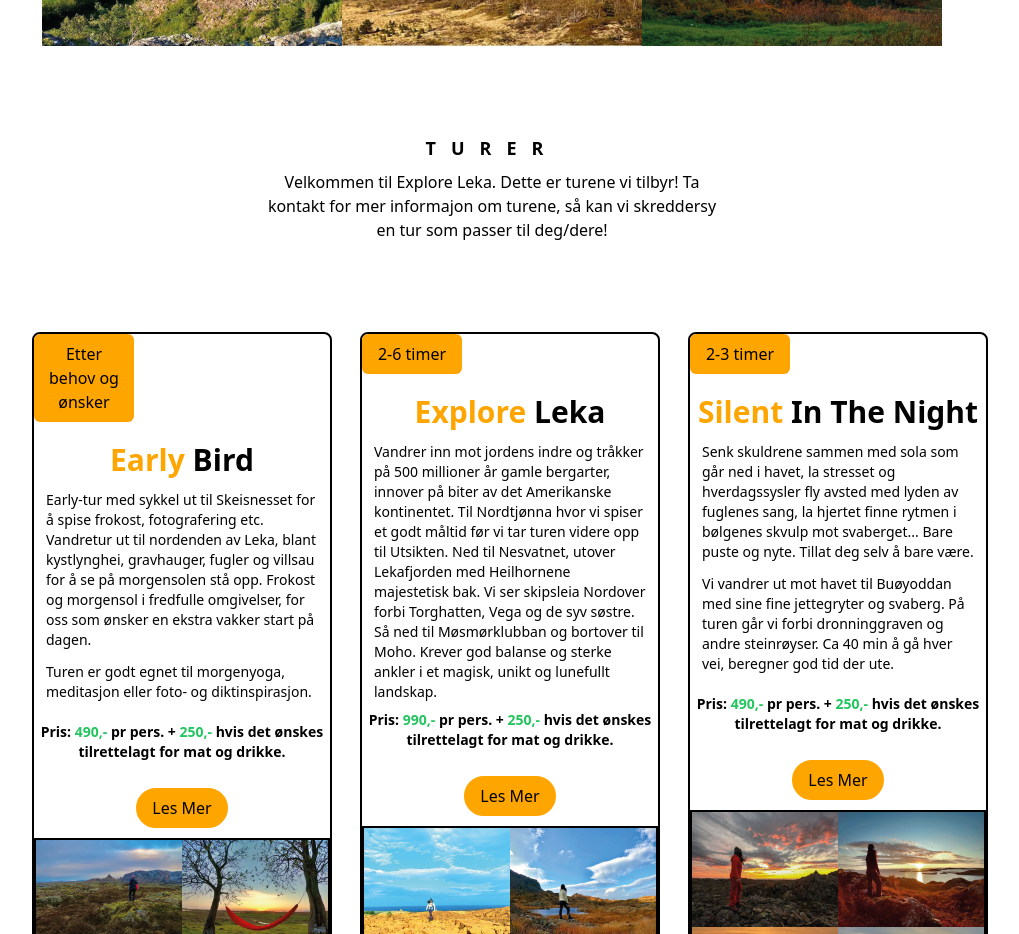
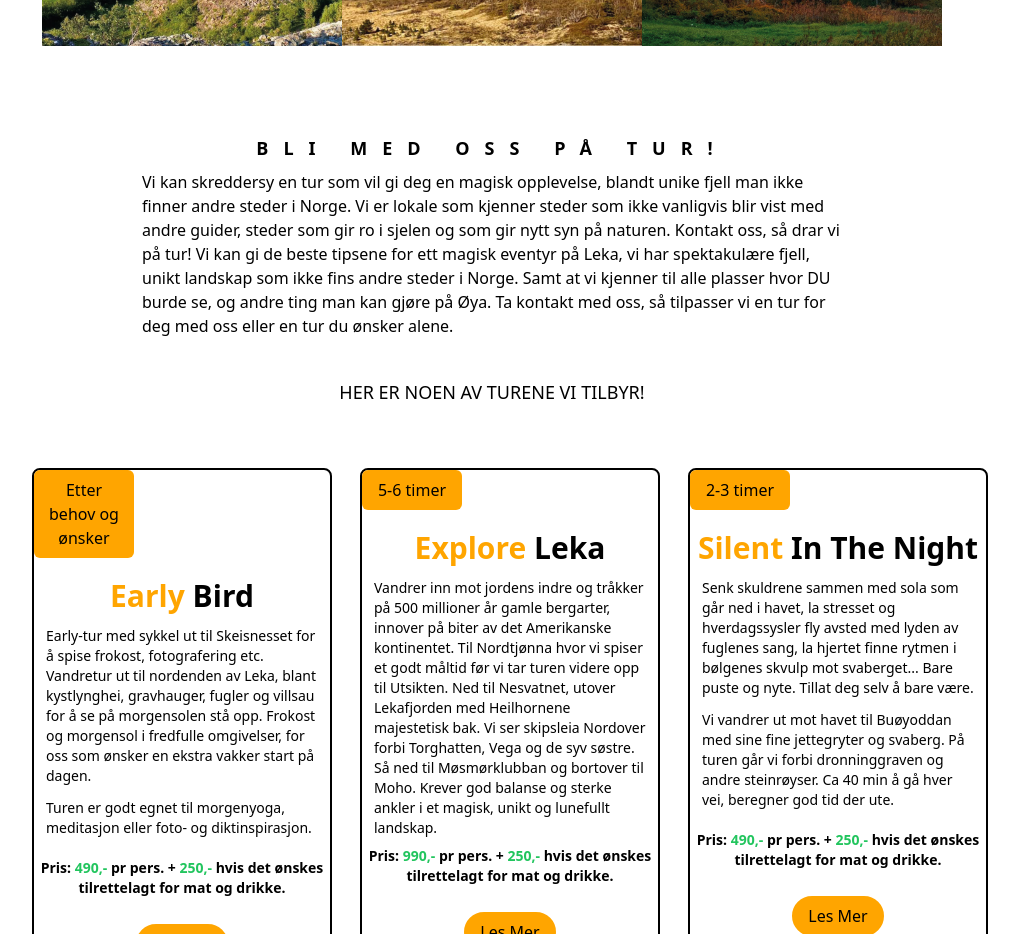
Before and after one commit to camilla-design/exploreL, a Next.js app: page / in a window 1280 px wide. Shown: the part 960-1894 px from the top of the page, without its empty margins (148-1167 px from the left). Built offline with nearby package versions, Linux system fonts and the light colour scheme.

Commit message:
edited text

```diff
--- a/components/ExploreTour.tsx
+++ b/components/ExploreTour.tsx
@@ -33,7 +33,7 @@
     className="  border-2 border-black rounded-lg " >
 
     <div className='relative bg-[#ffa500] w-[100px] p-2 rounded-md'>
-        <p>2-6 timer</p>
+        <p>5-6 timer</p>
     </div>
 
       <div className=" mx-0 top-0 text-center overflow-hidden z-20 pt-5  ">
--- a/components/Tours.tsx
+++ b/components/Tours.tsx
@@ -8,8 +8,9 @@
 
 export default function Tours({}: Props) {
   return (
-<div className='p-2 relative text-center -top-10'><h3 className='uppercase tracking-[15px]  font-bold text-black pb-2 text-sm md:text-lg'>Turer</h3>
-        <p className='pb-3 w-[350px] md:w-[450px] mx-auto font-thin md:pb-10'>Velkommen til Explore Leka. Dette er turene vi tilbyr! Ta kontakt for mer informajon om turene, så kan vi skreddersy en tur som passer til deg/dere!</p>
+<div className='p-2 relative text-center -top-10'><h3 className='uppercase tracking-[15px]  font-bold text-black pb-2 text-sm md:text-lg'>Bli med oss på tur!</h3>
+        <p className='pb-3 w-[350px] md:w-[700px] text-left mx-auto font-thin md:pb-10'>Vi kan skreddersy en tur som vil gi deg en magisk opplevelse, blandt unike fjell man ikke finner andre steder i Norge. Vi er lokale som kjenner steder som ikke vanligvis blir vist med andre guider, steder som gir ro i sjelen og som gir nytt syn på naturen. Kontakt oss, så drar vi på tur! Vi kan gi de beste tipsene for ett magisk eventyr på Leka, vi har spektakulære fjell, unikt landskap som ikke fins andre steder i Norge. Samt at vi kjenner til alle plasser hvor DU burde se, og andre ting man kan gjøre på Øya. Ta kontakt med oss, så tilpasser vi en tur for deg med oss eller en tur du ønsker alene.</p>
+        <h2 className='pb-3 font-medium uppercase text-sm md:text-lg'>Her er noen av turene vi tilbyr!</h2>
     <div className='h-screen flex relative overflow-hidden flex-col text-lft md:flex-row max-w-full px-5 justify-evenly mx-auto items-center'>
 
         <div className='scrollBar'>
```
